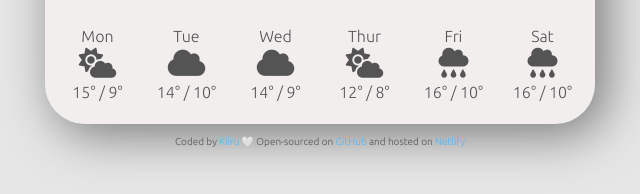
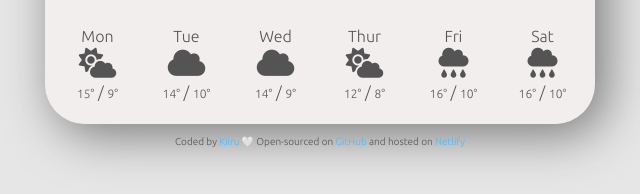
Before and after one commit to kiiru-sn/My-Weather-App, a plain HTML site: page index.html in a window 1280 px wide. Shown: the part 400-594 px from the top of the page, 320-960 px from the left. Drawn offline with nearby package versions, Linux system fonts and the light colour scheme; no server answers.

Commit message:
added span to both max and min temperatures on forecast

```diff
--- a/index.html
+++ b/index.html
@@ -67,42 +67,48 @@
           <br />
           <i class="fa-solid fa-cloud-sun"></i>
           <br />
-          15° / 9°
+          <span class="forecast-max">15°</span> /
+          <span class="forecast-min">9°</span>
         </div>
         <div class="col-2">
           Tue
           <br />
           <i class="fa-solid fa-cloud"></i>
           <br />
-          14° / 10°
+          <span class="forecast-max">14°</span> /
+          <span class="forecast-min">10°</span>
         </div>
         <div class="col-2">
           Wed
           <br />
           <i class="fa-solid fa-cloud"></i>
           <br />
-          14° / 9°
+          <span class="forecast-max">14°</span>
+          / <span class="forecast-min">9°</span>
         </div>
         <div class="col-2">
           Thur
           <br />
           <i class="fa-solid fa-cloud-sun"></i>
           <br />
-          12° / 8°
+          <span class="forecast-max">12°</span> /
+          <span class="forecast-min">8°</span>
         </div>
         <div class="col-2">
           Fri
           <br />
           <i class="fa-solid fa-cloud-rain"></i>
           <br />
-          16° / 10°
+          <span class="forecast-max">16°</span> /
+          <span class="forecast-min">10°</span>
         </div>
         <div class="col-2">
           Sat
           <br />
           <i class="fa-solid fa-cloud-rain"></i>
           <br />
-          16° / 10°
+          <span class="forecast-max">16°</span> /
+          <span class="forecast-min">10°</span>
         </div>
       </div>
     </div>
--- a/src/styles.css
+++ b/src/styles.css
@@ -129,3 +129,11 @@ li {
 .netlify:hover {
   text-decoration: underline;
 }
+
+.forecast-max {
+  font-size: 12px;
+}
+
+.forecast-min {
+  font-size: 12px;
+}
```
